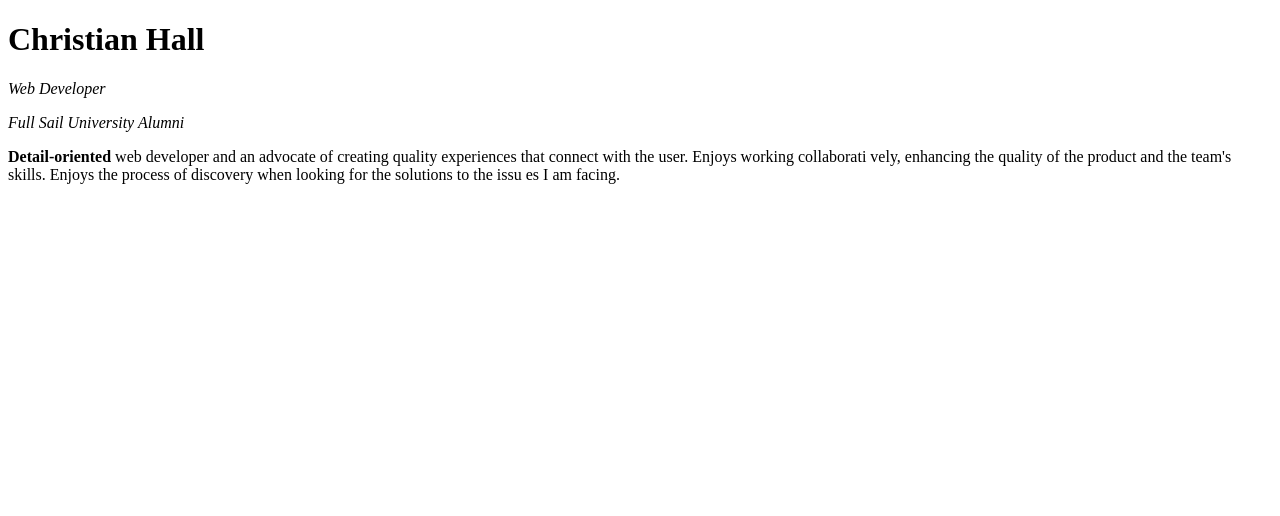
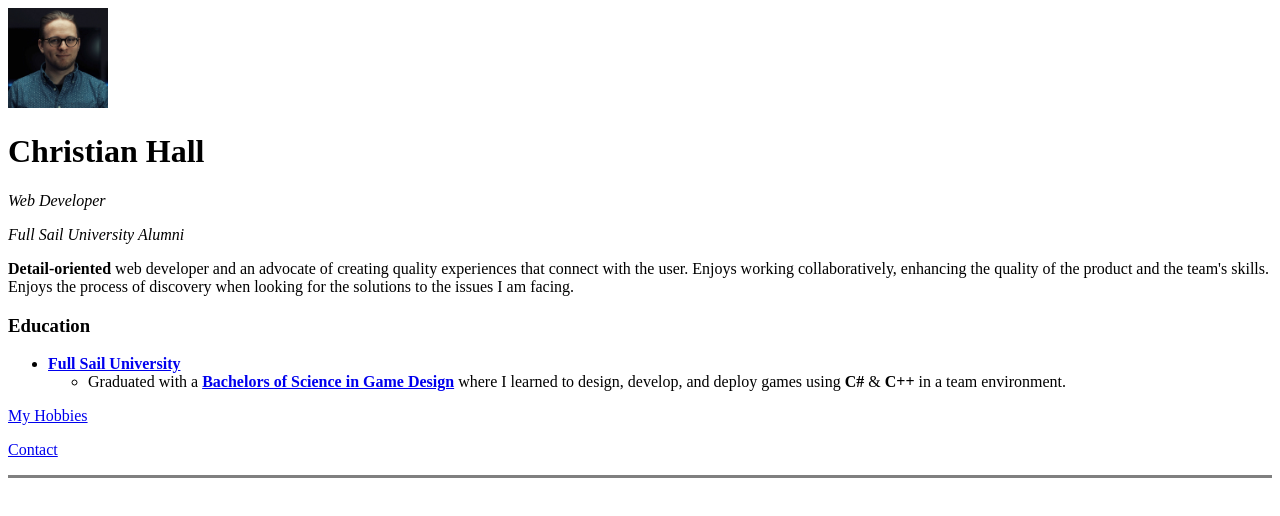
Before and after one commit to cphall/AngelaYu-WebDev-Course, a plain HTML site: page HTML - Personal Site/index.html in a window 1280 px wide. Drawn offline with Linux system fonts and the light colour scheme.

Commit message:
+hobbies and contact pages and linked to index

```diff
--- a/HTML - Personal Site/index.html
+++ b/HTML - Personal Site/index.html
@@ -1,23 +1,52 @@
-<!doctype html>
-<html>
+<!DOCTYPE html>
+<html lang="en">
   <head>
-    <meta charset="utf-8">
+    <meta charset="utf-8" />
     <title>Christian's Website</title>
   </head>
   <body>
+    <img
+      src="images/christian-professional.jpg"
+      alt="Picture of Christian Hall"
+      height="100"
+      width="100"
+    />
     <h1>Christian Hall</h1>
     <p>
       <em>Web Developer</em>
-      </p>
+    </p>
     <p>
       <em>Full Sail University Alumni</em>
-      </p>
+    </p>
     <p>
       <strong>Detail-oriented</strong> web developer and an advocate of creating
-      quality experiences that connect with the user. Enjoys working collaborati
-      vely, enhancing the quality of the product and the team's skills.
-      Enjoys the process of discovery when looking for the solutions to the issu
-      es I am facing.
-      </p>
+      quality experiences that connect with the user. Enjoys working
+      collaboratively, enhancing the quality of the product and the team's
+      skills. Enjoys the process of discovery when looking for the solutions to
+      the issues I am facing.
+    </p>
+    <h3>Education</h3>
+    <ul>
+      <li>
+        <a href="https://www.fullsail.edu/" target="_blank"
+          ><strong>Full Sail University</strong></a
+        >
+      </li>
+      <ul>
+        <li>
+          Graduated with a
+          <a
+            href="https://www.fullsail.edu/degrees/game-design-bachelor"
+            target="_blank"
+            ><strong>Bachelors of Science in Game Design</strong></a
+          >
+          where I learned to design, develop, and deploy games using
+          <strong>C#</strong> &amp; <strong>C++</strong> in a team environment.
+        </li>
+      </ul>
+    </ul>
+    <p><a href="hobbies.html">My Hobbies</a></p>
+    <p><a href="contact.html">Contact</a></p>
+    <hr size="3" noshade />
   </body>
 </html>
```
Also changed, not shown: HTML - Personal Site/contact.html (added, +13 -0 lines), HTML - Personal Site/hobbies.html (added, +31 -0 lines), HTML - Personal Site/images/christian-initials-banner.JPG (added), HTML - Personal Site/images/christian-initials.png (added), HTML - Personal Site/images/christian-professional.jpg (added).
